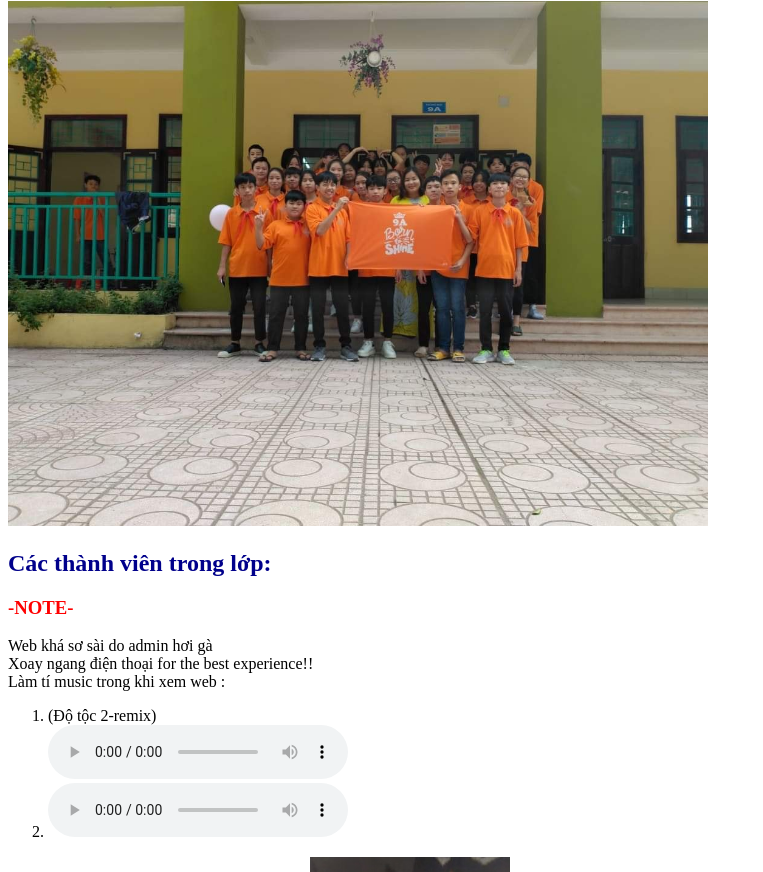
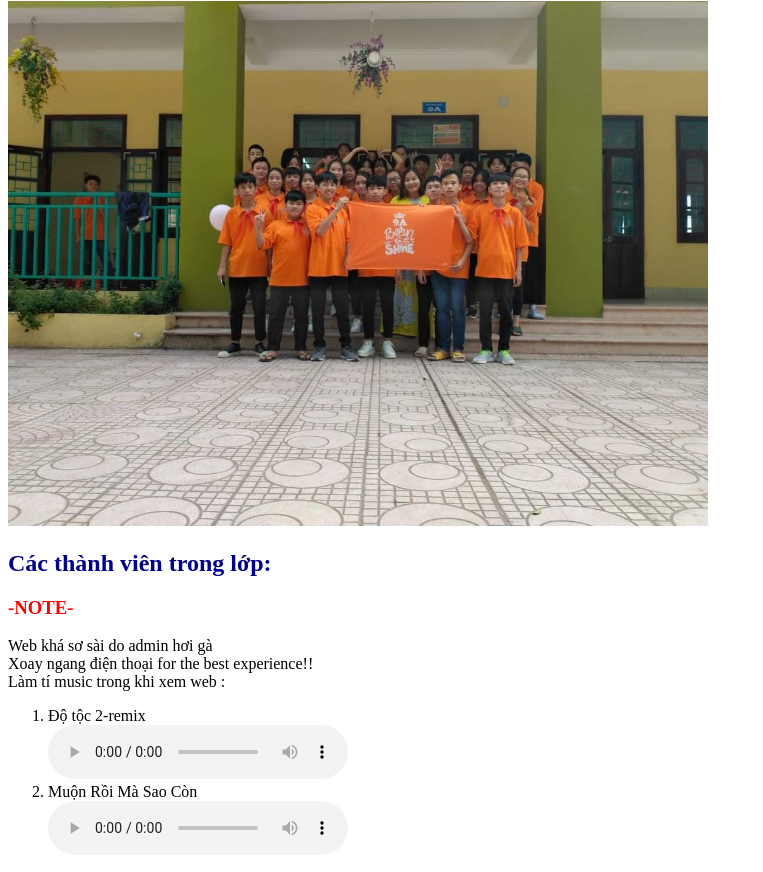
Before and after one commit to minhhiunee/family9a, a plain HTML site: page index.html in a window 1280 px wide. Shown: the part 79-951 px from the top of the page, without its empty margins (0-763 px from the left). Drawn offline with Linux system fonts and the light colour scheme.

Commit message:
Update index.html

```diff
--- a/index.html
+++ b/index.html
@@ -8,11 +8,11 @@
 	<h3 style="color: red;">-NOTE- </h3>
 		Web khá sơ sài do admin hơi gà <br>
 		Xoay ngang điện thoại for the best experience!!<br>
-		Làm tí music trong khi xem web :<ol><li>(Độ tộc 2-remix)<br>
+		Làm tí music trong khi xem web :<ol><li>Độ tộc 2-remix<br>
 	<audio src="Độ tộc 2.mp3" controls>
    		Trình duyệt không hỗ trợ phát âm thanh
 	</audio></li>
-		<li><audio src="Muộn Rồi Mà Sao Còn.mp3" controls>
+		<li>Muộn Rồi Mà Sao Còn<br><audio src="Muộn Rồi Mà Sao Còn.mp3" controls>
    		Trình duyệt không hỗ trợ phát âm thanh
 			</audio></li></ol>
 	<ul>
@@ -45,8 +45,7 @@
 			<a href="https://www.facebook.com/profile.php?id=100024372303635">Facebook</a></li>
 		<li>Thành viên: Nguyễn Văn Vinh(18/03)
 			<img src="vvinh2.jpg" width="200"></li>
-			<a href="https://www.facebook.com/nguyen.vinhvan.589">
-			Facebook</a></li>
+			<a href="https://www.facebook.com/nguyen.vinhvan.589">Facebook</a></li>
 		<li>Thành viên: Nguyễn Thị Ánh Tuyết(23/06)
 			<img src="tuyet.jpg" width="200"></li>
 			<a href="https://www.facebook.com/profile.php?id=100054403996612">Facebook</a></li>
```
